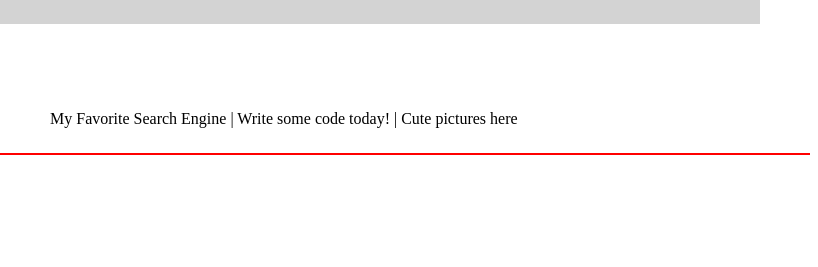
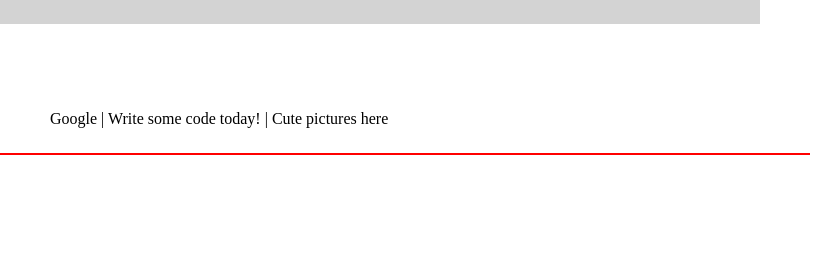
Before and after one commit to kingcons/intro-html, a plain HTML site: page index.html in a window 1280 px wide. Shown: the part 206-473 px from the top of the page, 462-1280 px from the left. Drawn offline with Linux system fonts and the light colour scheme.

Commit message:
Change 'favorite search engine' to 'google'.

```diff
--- a/index.html
+++ b/index.html
@@ -10,7 +10,7 @@
            src="http://placecage.com/200/200" />
       <span class="links">
         <a href="http://google.com/">
-          My Favorite Search Engine
+          Google
         </a> |
         <a href="http://github.com">
           Write some code today!
```
